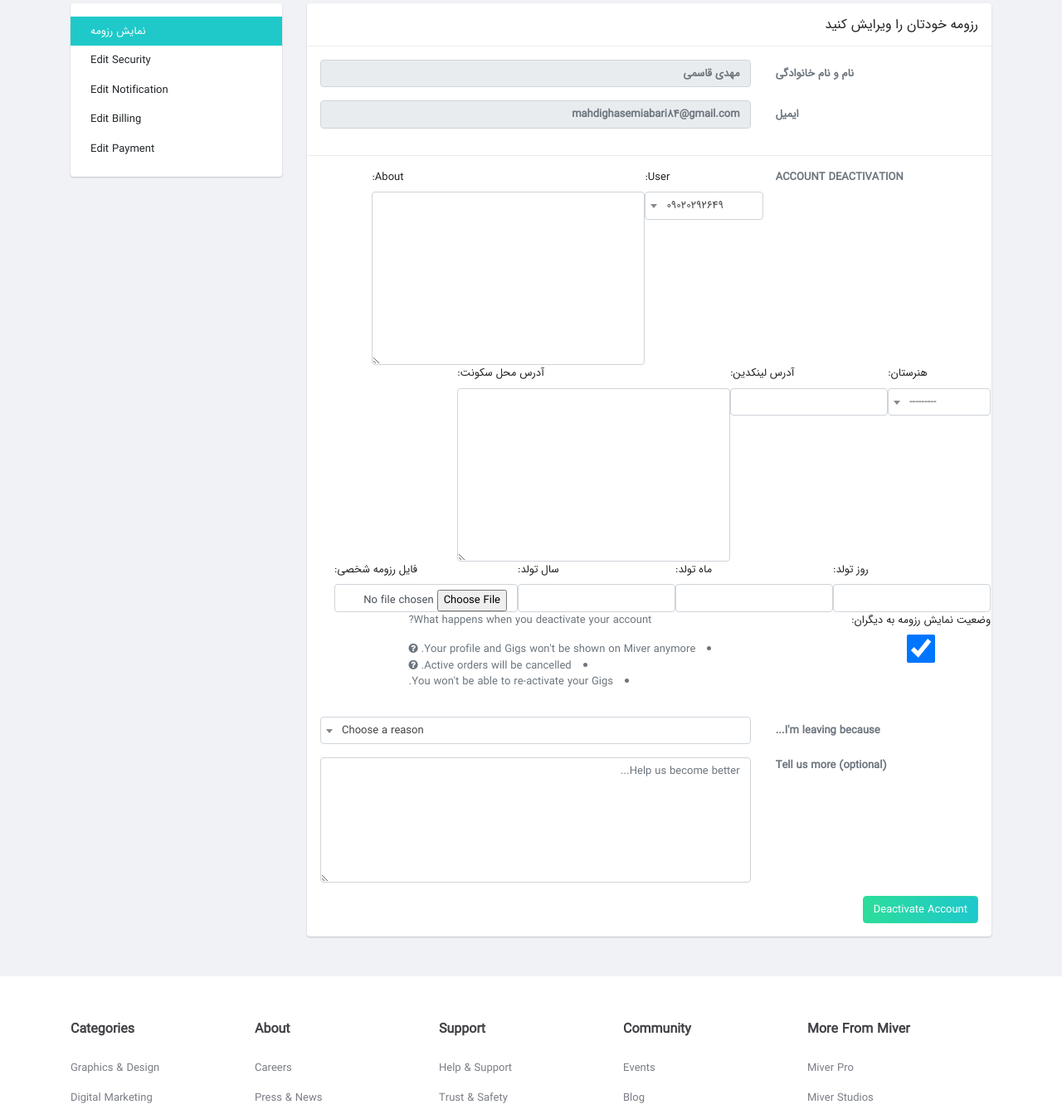
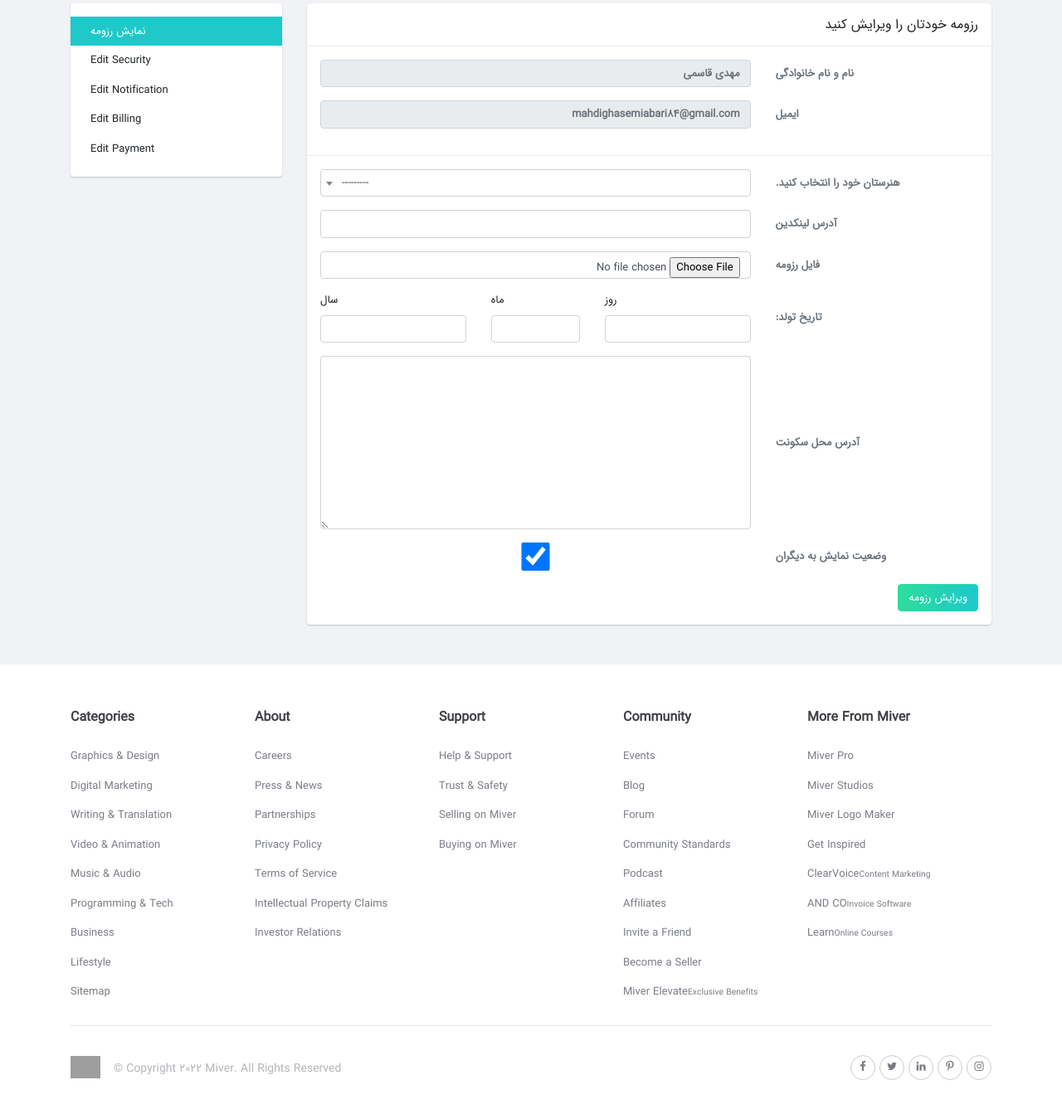
Before and after one commit to Abarvisionco/Slancer, a Django app: page /account/resume/ in a window 1280 px wide. Shown: the part 157-1506 px from the top of the page at 83% size. After the commit the page ends 1459 px from the top, so only its background shows below. Run offline with Django 5.2, Linux system fonts and the light colour scheme; a user stored in the database is signed in; data comes from the database, SQL or seed files in the repository; some libraries are stand-ins or nearby versions; grey boxes are pictures that could not be loaded.

Commit message:
change html file resume home page

```diff
--- a/resume/models.py
+++ b/resume/models.py
@@ -55,7 +55,7 @@
     activity_date = models.IntegerField(verbose_name="سال شروع فعالیت",blank=True,null=True)
     phone_number = models.DecimalField(max_digits=20, decimal_places=2,verbose_name="شماره تفن",blank=True,null=True)
     def __str__(self):
-        return self.name
+        return f"{self.name} | {self.district}"
     class Meta:
         verbose_name = "هنرستان"
         verbose_name_plural = "هنرستان ها"
--- a/templates/resume/home.html
+++ b/templates/resume/home.html
@@ -51,63 +51,67 @@
                                 </form>
                             </div>
                             <div class="p-3">
-                                <form>
-                                    <div class="row form-group">
+                                <div class="row d-flex align-items-center form-group ">
                                     <div class="col-md-4">
-                                            <p class="text-muted font-weight-bold mb-0">ACCOUNT DEACTIVATION</p>
+                                        <p class="text-muted font-weight-bold mb-0">هنرستان خود را انتخاب کنید.</p>
                                     </div>
-                                        {{ form }}
                                     <div class="col-md-8">
-                                            <p class="text-muted">What happens when you deactivate your account?</p>
-                                            <dl class="text-muted">
-                                                <li>Your profile and Gigs won't be shown on Miver anymore. <span
-                                                        data-toggle="tooltip" data-placement="top"
-                                                        title="People who will try to view your profile or Gigs will get an 'Unavailable Page' message."><i
-                                                        class="fa fa-question-circle" aria-hidden="true"></i></span>
-                                                </li>
-                                                <li>Active orders will be cancelled. <span data-toggle="tooltip"
-                                                                                           data-placement="top"
-                                                                                           title="Not including delivered orders."><i
-                                                        class="fa fa-question-circle" aria-hidden="true"></i></span>
-                                                </li>
-                                                <li>You won't be able to re-activate your Gigs.</li>
-                                            </dl>
+                                        {{ form.school }}
                                     </div>
                                 </div>
                                 <div class="row d-flex align-items-center form-group">
-                                        <div class="col-md-4">
-                                            <p class="text-muted font-weight-bold mb-0">I'm leaving because...</p>
+                                    <div class="col-4">
+                                        <p class="text-muted font-weight-bold mb-0">آدرس لینکدین</p>
                                     </div>
-                                        <div class="col-md-8">
-                                            <select class="form-control">
-                                                <option>Choose a reason</option>
-                                                <optgroup label="Account" issues="">
-                                                    <option>Unsubscribe from Miver emails</option>
-                                                    <option>I want to change my username</option>
-                                                    <option>I have another Miver account</option>
-                                                    <option>Other</option>
-                                                </optgroup>
-                                                <optgroup label="Buying" issues="">
-                                                    <option>I can't find what I need on Miver</option>
-                                                    <option>Miver is complicated or hard to use</option>
-                                                    <option>Negative experience with seller/s</option>
-                                                    <option>I'm unhappy with Miver's policies</option>
-                                                    <option>Other</option>
-                                                </optgroup>
-                                            </select>
+                                    <div class="col-8">
+                                        {{ form.linkedin }}
                                     </div>
                                 </div>
-                                    <div class="row form-group">
-                                        <div class="col-md-4">
-                                            <p class="text-muted font-weight-bold mb-0">Tell us more (optional)</p>
+                                <div class="row d-flex align-items-center form-group">
+                                    <div class="col-4">
+                                        <p class="text-muted font-weight-bold mb-0">فایل رزومه</p>
                                     </div>
-                                        <div class="col-md-8">
-                                            <textarea class="form-control" id="exampleFormControlTextarea1" rows="7"
-                                                      placeholder="Help us become better..."></textarea>
+                                    <div class="col-8">
+                                        {{ form.resume_file }}
                                     </div>
                                 </div>
+                                <div class="row d-flex align-items-center form-group">
+                                    <div class="col-4">
+                                        <p class="text-muted font-weight-bold mb-0">تاریخ تولد:</p>
+                                    </div>
+                                    <div class="col-3">
+                                        <label>روز</label>
+                                        {{ form.birth_day }}
+                                    </div>
+                                    <div class="col-2">
+                                        <label>ماه</label>
+                                        {{ form.birth_mount }}
+                                    </div>
+                                    <div class="col-3">
+                                        <label>سال</label>
+                                        {{ form.birth_year }}
+                                    </div>
+                                </div>
+                                <div class="row d-flex align-items-center form-group">
+                                    <div class="col-4">
+                                        <p class="text-muted font-weight-bold mb-0">آدرس محل سکونت</p>
+                                    </div>
+                                    <div class="col-8">
+                                        {{ form.address }}
+                                    </div>
+                                </div>
+                                <div class="row d-flex align-items-center form-group">
+                                    <div class="col-4">
+                                        <p class="text-muted font-weight-bold mb-0">وضعیت نمایش به دیگران</p>
+                                    </div>
+                                    <div class="col-8">
+                                        {{ form.active }}
+                                    </div>
+                                </div>
+
                                 <div class="text-right">
-                                        <button class="btn btn-success">Deactivate Account</button>
+                                    <button class="btn btn-success">ویرایش رزومه</button>
+                                </div>
                             </div>
                             </form>
                         </div>
```
Lines whose indentation alone changed are shown as unchanged.
